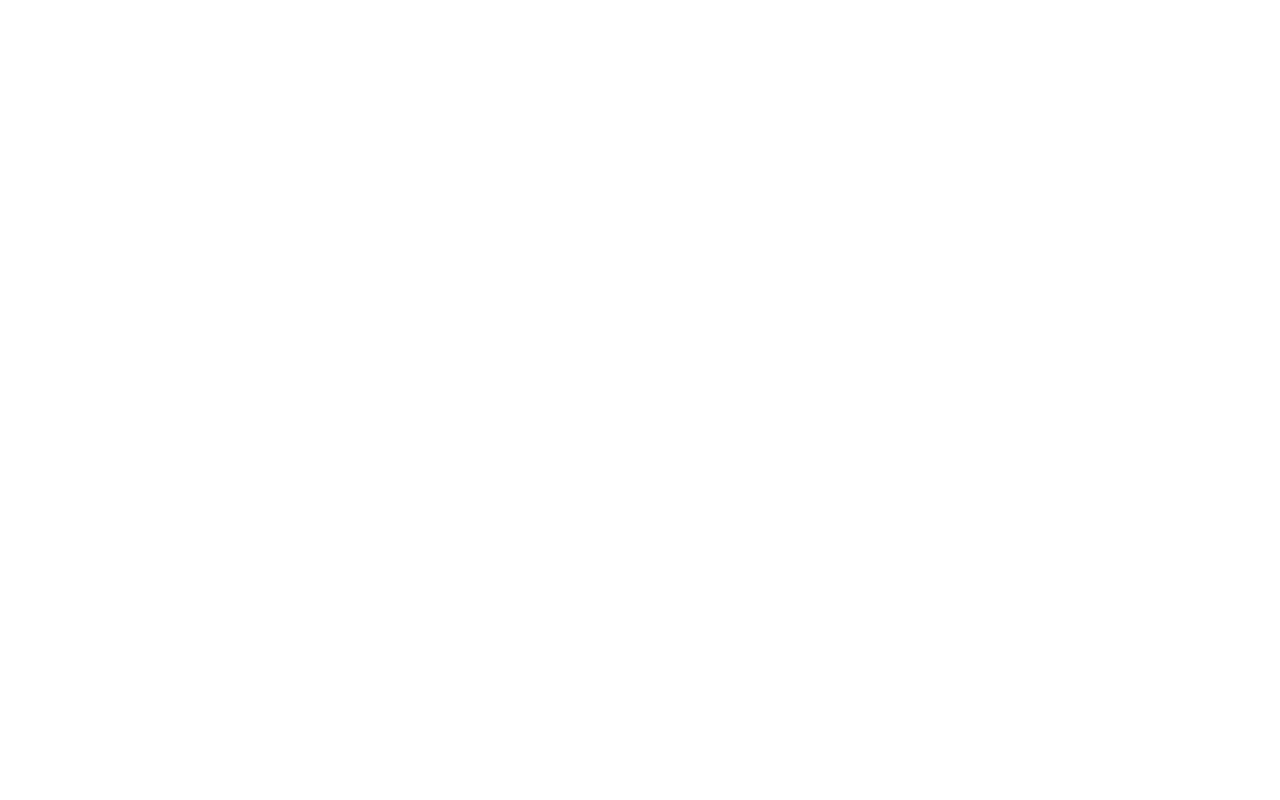
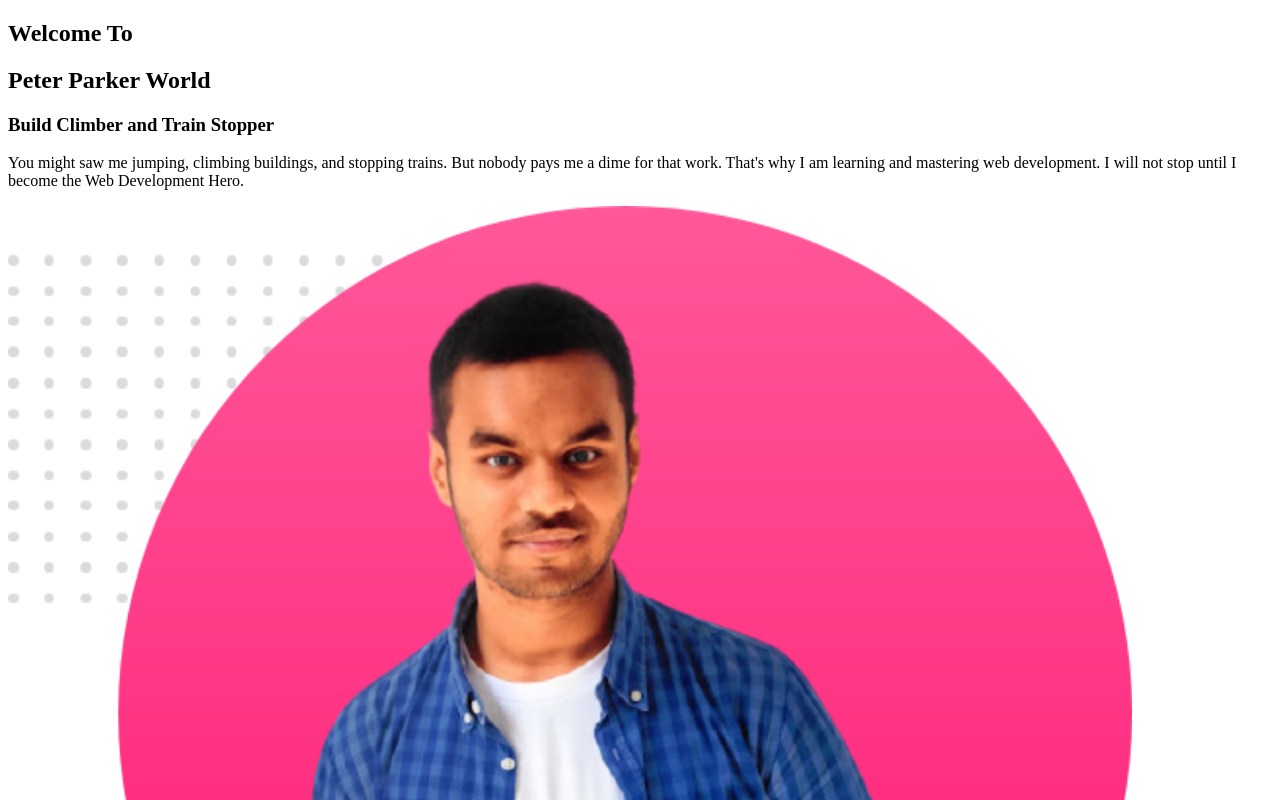
Before and after one commit to NhShanto01/devloper-protfolio, a plain HTML site: page index.html in a window 1280 px wide. Shown: the top 800 px of the page. Drawn offline with Linux system fonts and the light colour scheme.

Commit message:
added paragraph and image

```diff
--- a/index.html
+++ b/index.html
@@ -8,6 +8,18 @@
     <link rel="stylesheet" href="style.css">
 </head>
 <body>
-
+    <section>
+        <div>
+            <h2>Welcome To</h2>
+            <h2>Peter Parker World</h2>
+            <h3>Build Climber and Train Stopper</h3>
+            <p>
+                You might saw me jumping, climbing buildings, and stopping trains. But nobody pays me a dime for that work. That's why I am learning and mastering web development. I will not stop until I become the Web Development Hero.
+            </p>
+        </div>
+        <div>
+            <img src="PNG/First.png" alt="">
+        </div>
+    </section>
 </body>
 </html>
```
Also changed, not shown: PNG/First.png (added), PNG/Second.png (added).
